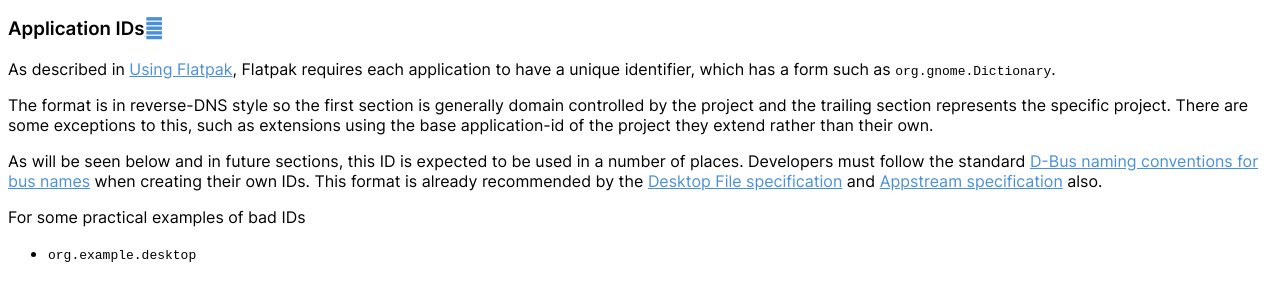
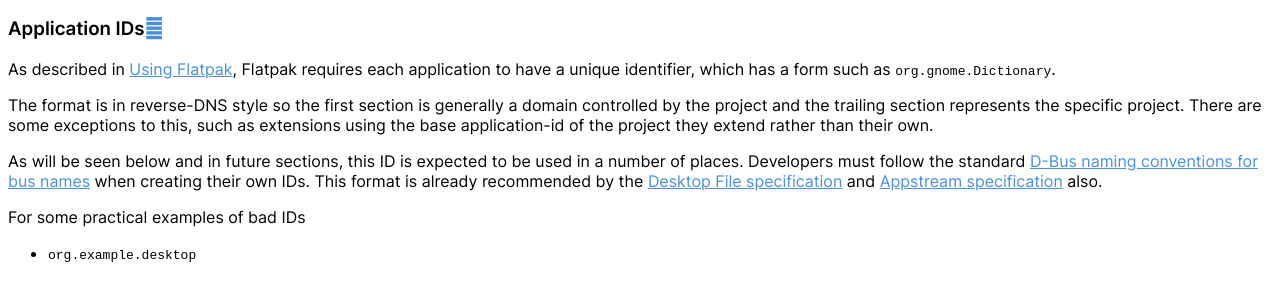
Before and after one commit to flatpak/flatpak-docs, a Sphinx documentation site: the page built from docs/conventions.rst, in a window 1280 px wide and 900 px high, scrolled down 802 px. Shown: the part 165-446 px from the top of the window. Built offline with Sphinx 7.4.7 and the Read the Docs theme 2.0.0, drawn with Linux system fonts in a browser that asks for light colours.

Commit message:
Grammar fix

```diff
--- a/docs/conventions.rst
+++ b/docs/conventions.rst
@@ -23,7 +23,7 @@ Application IDs
 As described in :doc:`using-flatpak`, Flatpak requires each application to have a
 unique identifier, which has a form such as ``org.gnome.Dictionary``.
 
-The format is in reverse-DNS style so the first section is generally domain
+The format is in reverse-DNS style so the first section is generally a domain
 controlled by the project and the trailing section represents the specific project.
 There are some exceptions to this, such as extensions using the base application-id of the project
 they extend rather than their own.
```
